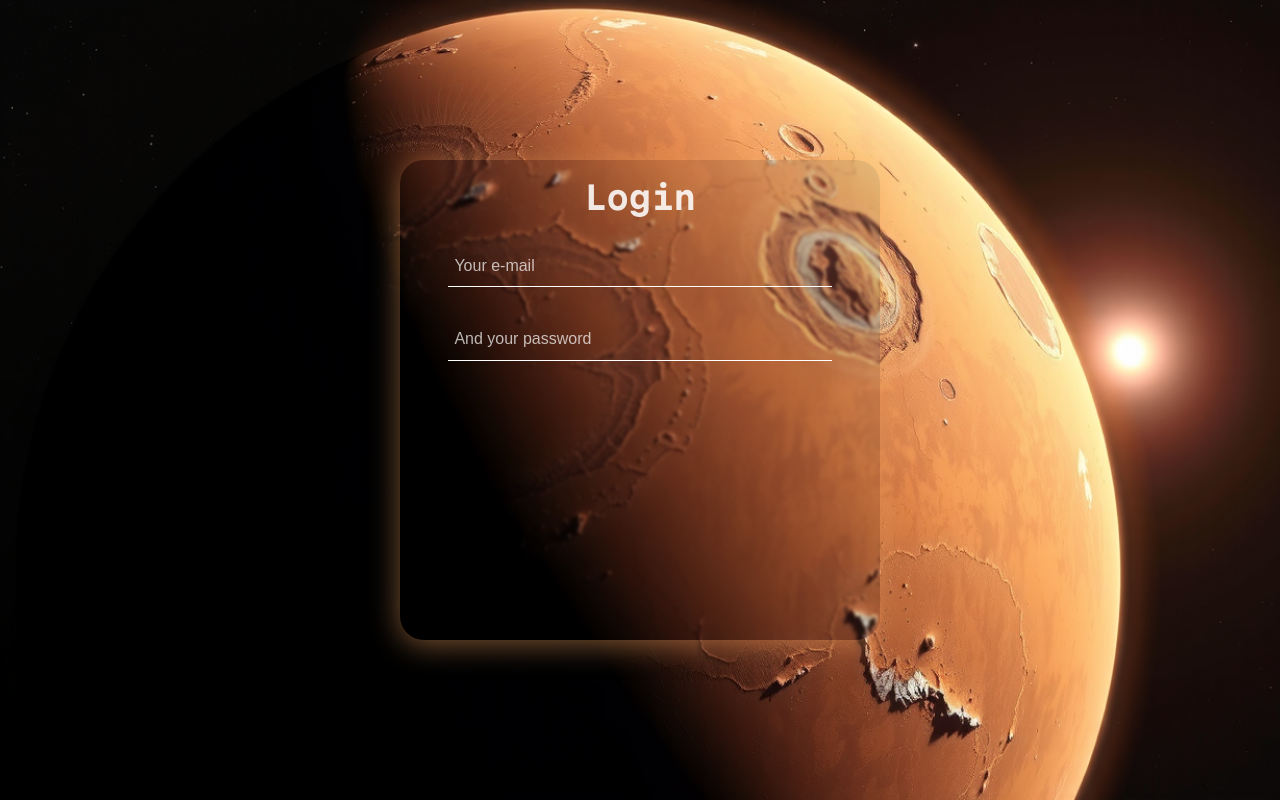
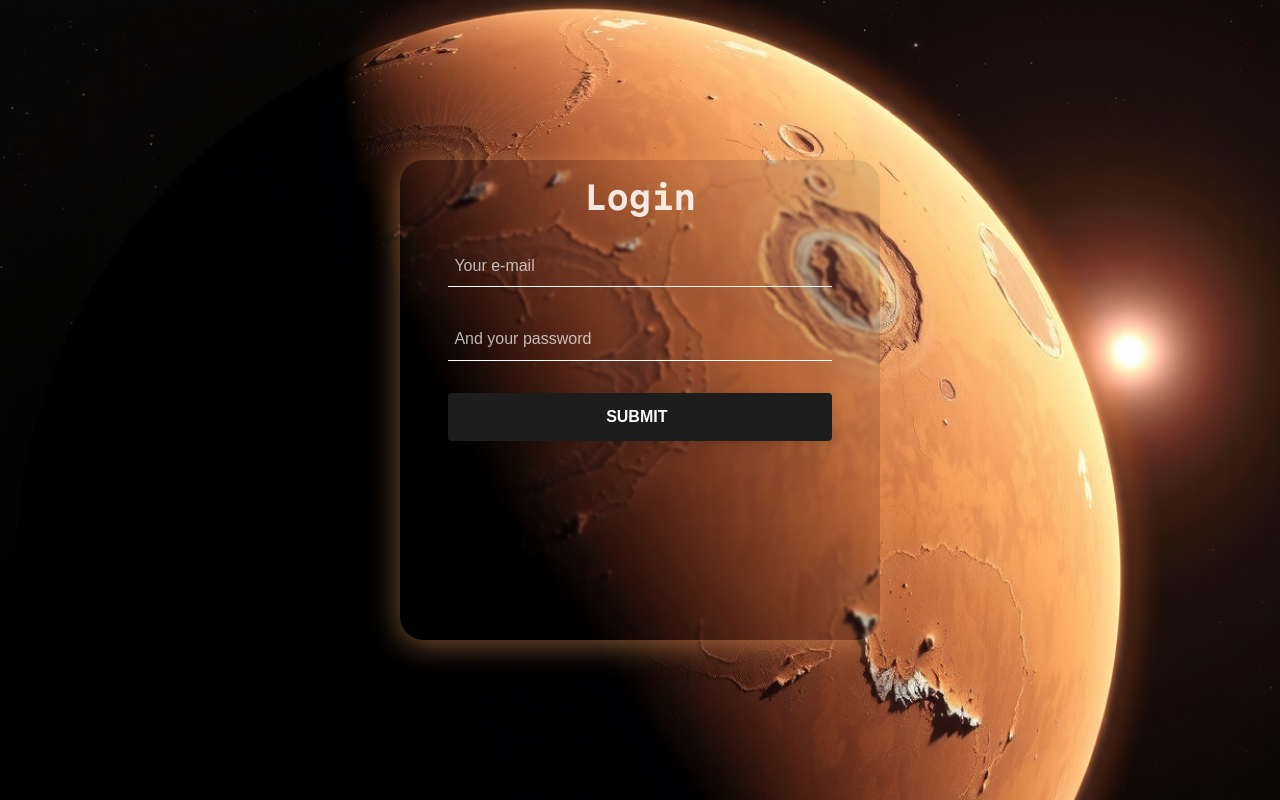
Before and after one commit to RamazanIttiev/evil-form, a React (Vite) app: page / in a window 1280 px wide. Built offline with nearby package versions, Linux system fonts and the light colour scheme.

Commit message:
Basic form button markup

```diff
--- /dev/null
+++ b/src/app/components/button/button.css
@@ -0,0 +1,62 @@
+.evil-button {
+  display: inline-flex;
+  align-items: center;
+  flex-wrap: nowrap;
+  justify-content: center;
+
+  border-radius: 4px;
+  border: none;
+
+  box-sizing: border-box;
+  cursor: pointer;
+
+  font-size: 1rem;
+  line-height: 1;
+  outline: none;
+  padding: 1rem;
+  text-transform: uppercase;
+  transition: all 150ms;
+
+  gap: 0.4rem;
+  position: relative;
+  font-weight: bold;
+
+  box-shadow:
+    0 10px 20px rgba(0, 0, 0, 0.1),
+    0 3px 6px rgba(0, 0, 0, 0.05);
+  background-color: #1d1d1d;
+  color: #fff;
+  fill: #fff;
+
+  &:focus,
+  &:focus-visible {
+    outline: none;
+  }
+
+  &:hover {
+    box-shadow: rgba(0, 1, 0, 0.2) 0 2px 8px;
+    background: #292929;
+  }
+
+  &:active:not(&_loading) {
+    outline: none;
+    background: #1d1d1d;
+  }
+
+  &_loading {
+    cursor: wait;
+    background-color: #303030;
+    color: #a0a0a0;
+    fill: #a0a0a0;
+    box-shadow: none;
+
+    &:hover {
+      box-shadow: none;
+      background-color: #303030;
+    }
+  }
+
+  &__text {
+    display: inline-block;
+  }
+}
--- /dev/null
+++ b/src/app/components/button/button.tsx
@@ -0,0 +1,27 @@
+import cn from "classnames";
+
+import "./button.css";
+
+interface ButtonProps {
+  isLoading?: boolean;
+}
+
+const baseClassName = "evil-button";
+
+export const Button = (props: ButtonProps) => {
+  const { isLoading, ...restProps } = props;
+
+  const classes = cn(baseClassName, isLoading && `${baseClassName}_loading`);
+
+  const iconClasses = cn(
+    `${baseClassName}__icon`,
+    isLoading && `${baseClassName}__icon_loading`,
+  );
+
+  return (
+    <button type="button" className={classes} {...restProps}>
+      <span className={`${baseClassName}__text`}>Submit</span>
+      <div className={iconClasses}></div>
+    </button>
+  );
+};
--- a/src/app/form/form.tsx
+++ b/src/app/form/form.tsx
@@ -1,4 +1,5 @@
-import { Input } from "./input/input.tsx";
+import { Input } from "../components/input/input.tsx";
+import { Button } from "../components/button/button.tsx";
 
 import "./form.css";
 
@@ -7,6 +8,7 @@ export const EvilForm = () => {
     <form className="evil-form">
       <Input placeholder={"Your e-mail"} />
       <Input placeholder={"And your password"} />
+      <Button />
     </form>
   );
 };
```
Also changed, not shown: src/app/components/input/input.css (renamed from src/app/form/input/input.css), src/app/components/input/input.tsx (renamed from src/app/form/input/input.tsx).
